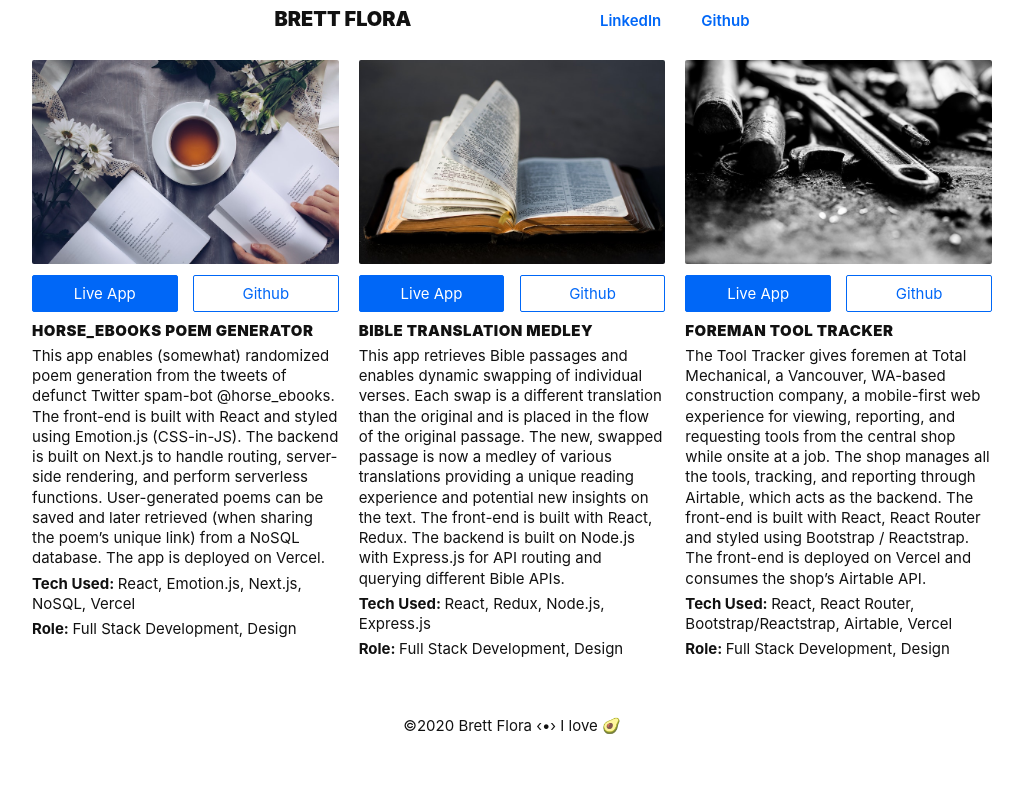
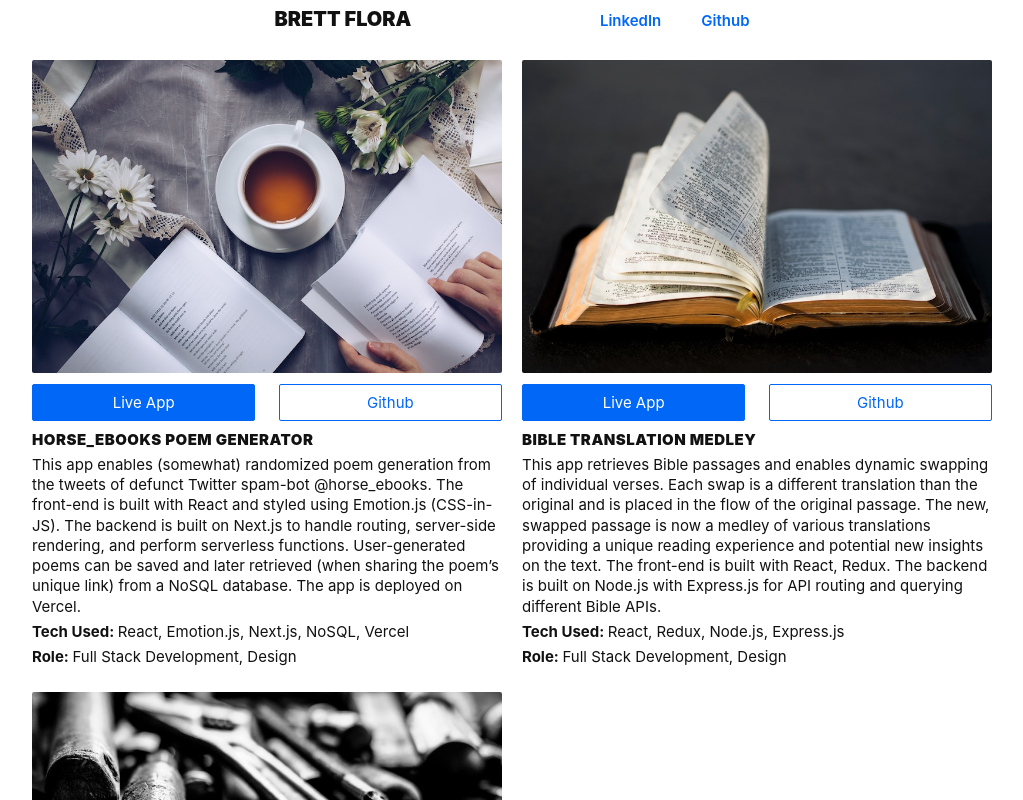
Before and after one commit to 0brett/portfolio, a Next.js app: page / in a window 1280 px wide. Shown: the top 800 px of the page, without its empty margins (128-1151 px from the left). Built offline with nearby package versions, Linux system fonts and the light colour scheme.

Commit message:
Update style

```diff
--- a/sass/_body.scss
+++ b/sass/_body.scss
@@ -6,8 +6,4 @@
   @include bk(550px) {
     grid-template-columns: repeat(2, 1fr);
   }
-
-  @include bk(824px) {
-    grid-template-columns: repeat(3, 1fr);
-  }
 }
```
Also changed, not shown: vercel.json (renamed from now.json).
